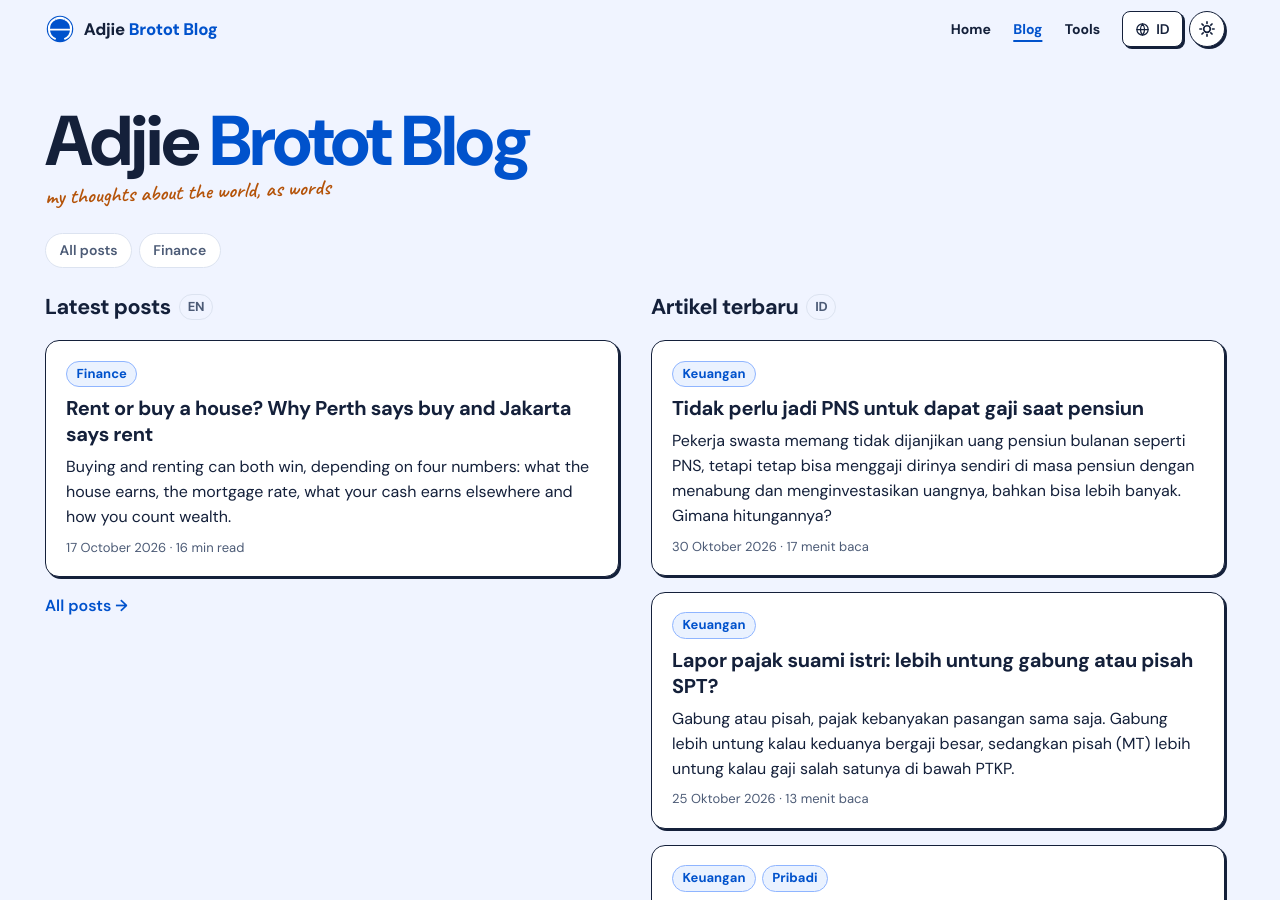
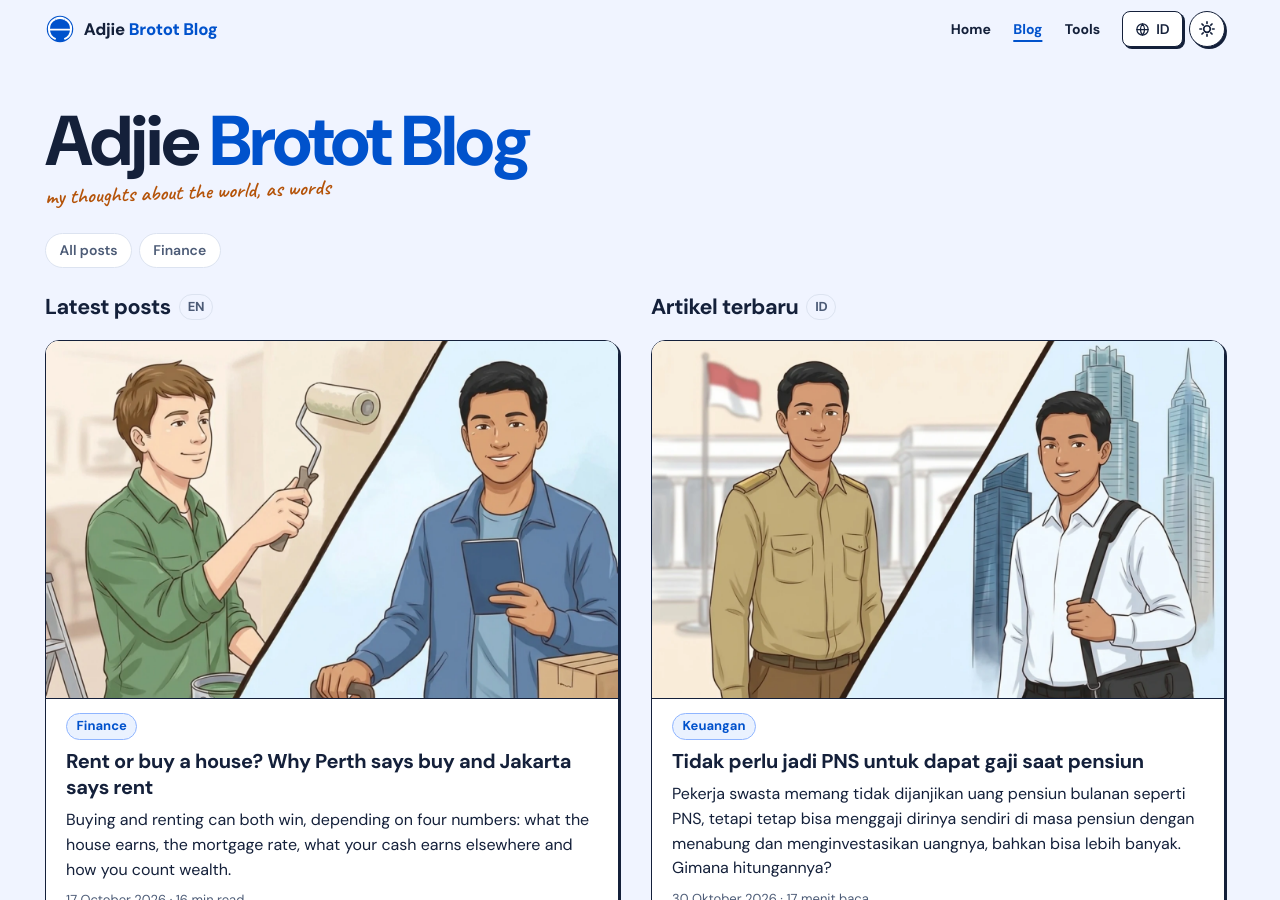
Before and after one commit to adjiebrotot/blog, a Jekyll site: the page built from index.html, in a window 1280 px wide and 900 px high. Built offline with Jekyll 4.4.1, drawn with Linux system fonts in a browser that asks for light colours.

Commit message:
Show the illustration thumbnail on the landing page cards too
Co-Authored-By: Claude Opus 5.5 <noreply@anthropic.com>
Claude-Session: https://claude.ai/code/session_01LjR4miZ8hqXhcPkbxCSLGd

```diff
--- a/_layouts/landing.html
+++ b/_layouts/landing.html
@@ -12,7 +12,7 @@ layout: default
     {%- if _posts.size > 0 %}
     <div class="post-list">
       {%- for p in _posts limit: 6 %}
-      {% include post-card.html post=p lang=_l level=3 %}
+      {% include post-card.html post=p lang=_l level=3 thumb=true %}
       {%- if forloop.index == site.adsense.in_feed_after and forloop.rindex > 1 and site.adsense.in_feed_slot %}
       {% include ad-in-feed.html t=_t %}
       {%- endif %}
```
